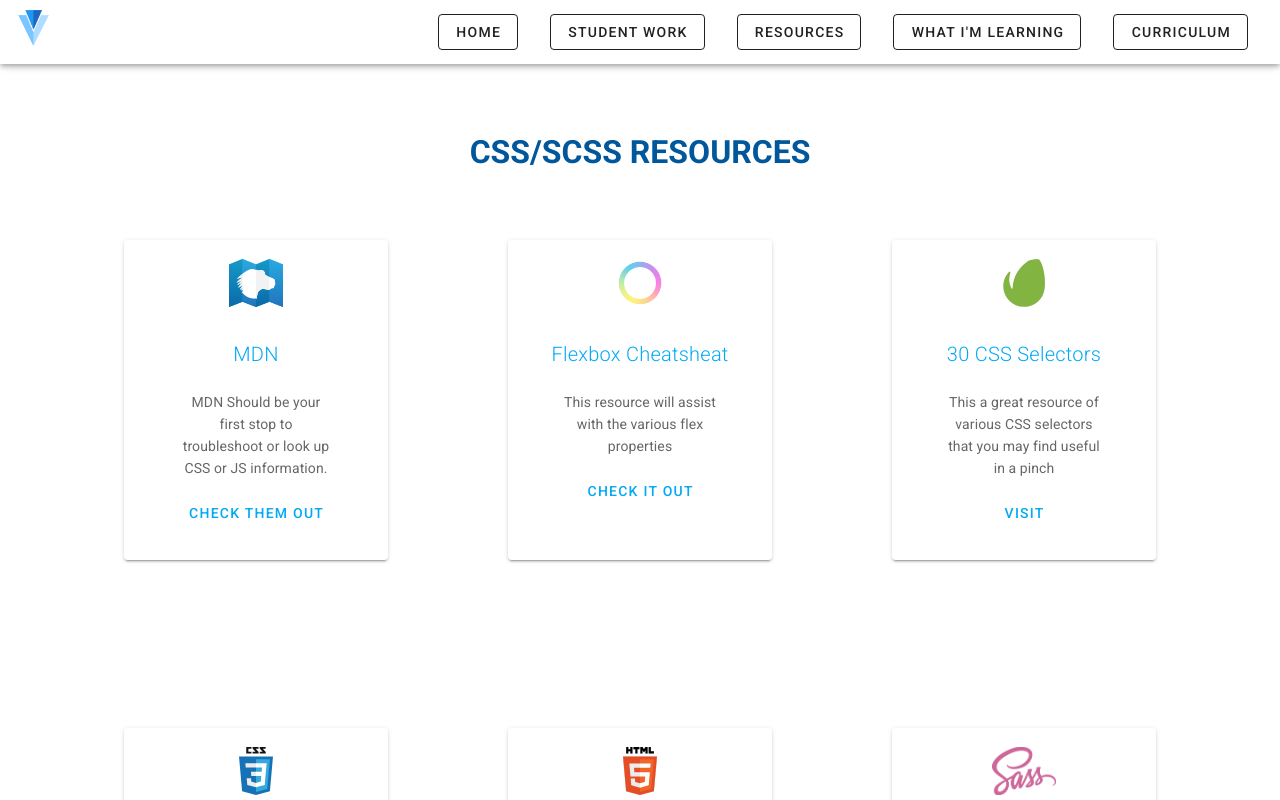
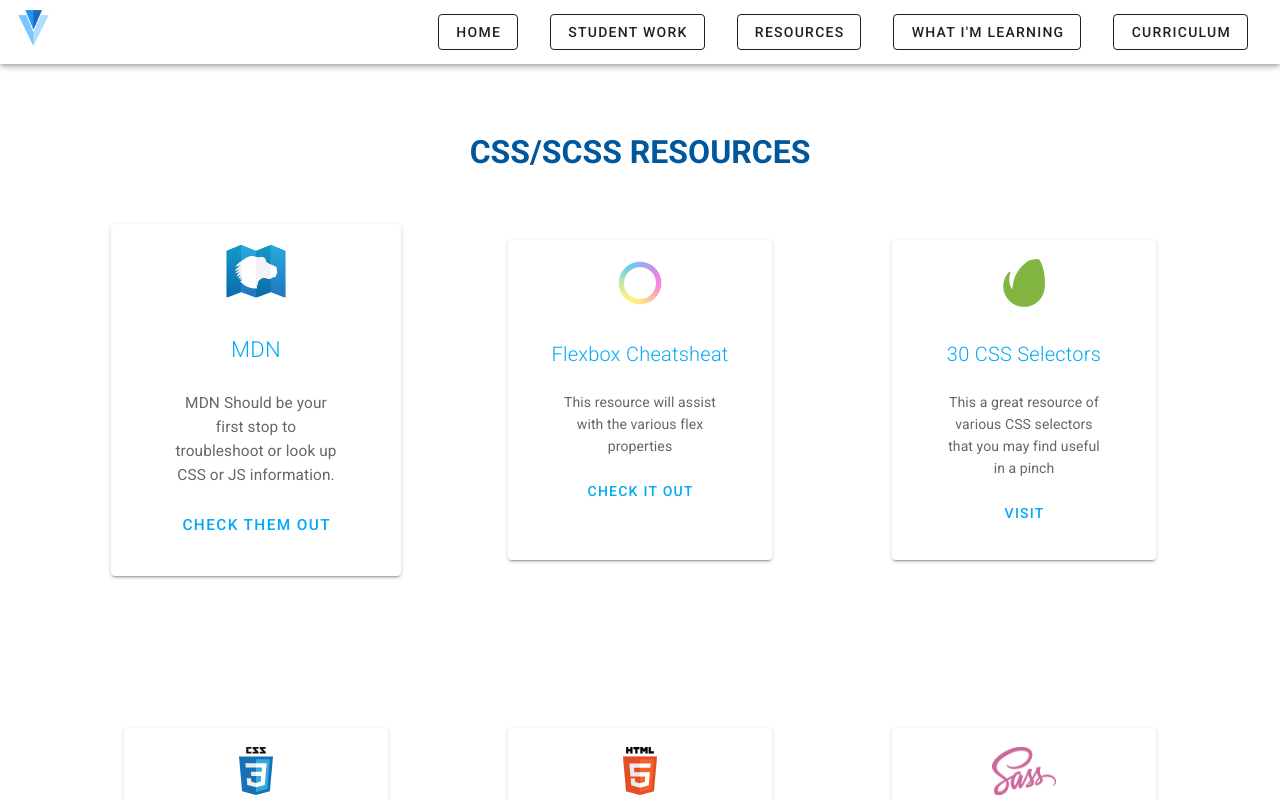
Before and after one commit to WhalenSITHS/Nuxt-playground, a Nuxt app in the folder whalen-site/: page /Resources in a window 1280 px wide. In both pictures the pointer is over the element 256 px from the left and 1092 px from the top of the page. Shown: the part 692-1492 px from the top of the page. Built offline with nearby package versions, Linux system fonts and the light colour scheme.

Commit message:
added basic hover effect for cards

```diff
--- a/whalen-site/components/CSSResources.vue
+++ b/whalen-site/components/CSSResources.vue
@@ -138,6 +138,10 @@ h1 {
   padding: 1rem;
   width: 100%;
   height: 20rem;
+  transition: 0.3s;
+}
+.custom-card:hover {
+  transform: scale(1.1);
 }
 .row {
   margin: 1rem auto;
--- a/whalen-site/pages/Resources.vue
+++ b/whalen-site/pages/Resources.vue
@@ -88,6 +88,10 @@ h1 {
   padding: 1rem;
   width: 100%;
   height: 20rem;
+  transition: 0.3s;
+}
+.custom-card:hover {
+  transform: scale(1.1);
 }
 .row {
   margin: 6rem auto;
```
